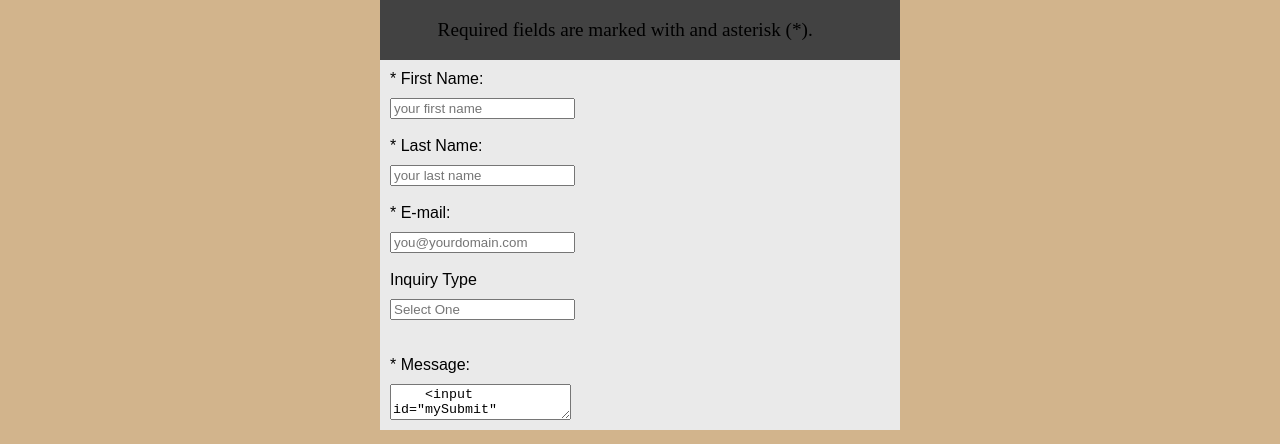
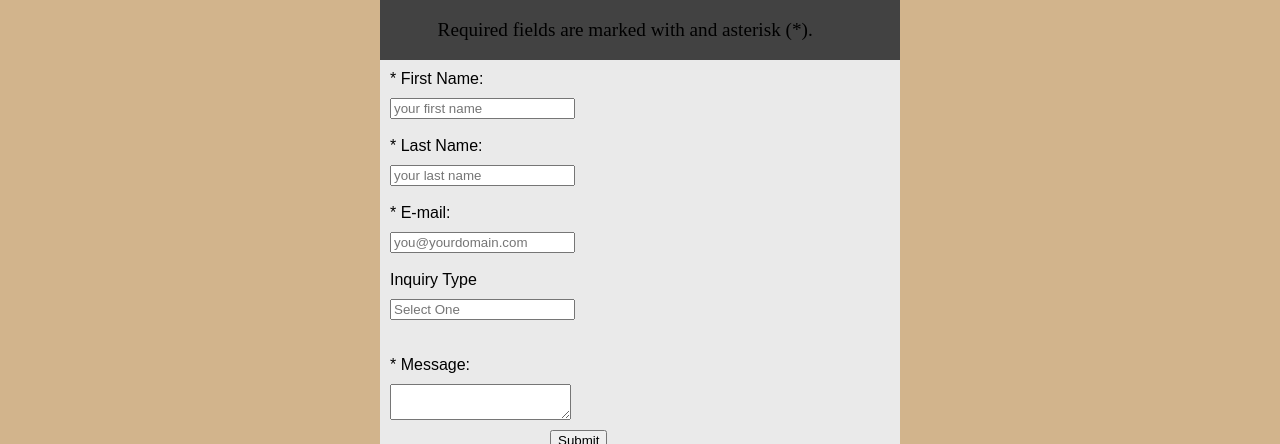
Before and after one commit to luigar/shuttershock, a plain HTML site: page contact.html in a window 1280 px wide. Shown: the part 356-800 px from the top of the page. Drawn offline with Linux system fonts and the light colour scheme.

Commit message:
Update contact.html

```diff
--- a/contact.html
+++ b/contact.html
@@ -37,7 +37,7 @@
         </datalist>
     <br>
     <label for="myComments">* Message:</label>
-    <textarea name="myComments" id="myComments" rows="2" cols="20"</textarea>
+    <textarea name="myComments" id="myComments" rows="2" cols="20"></textarea>
     <input id="mySubmit" type="submit" value="Submit">
 </form>
 
```
